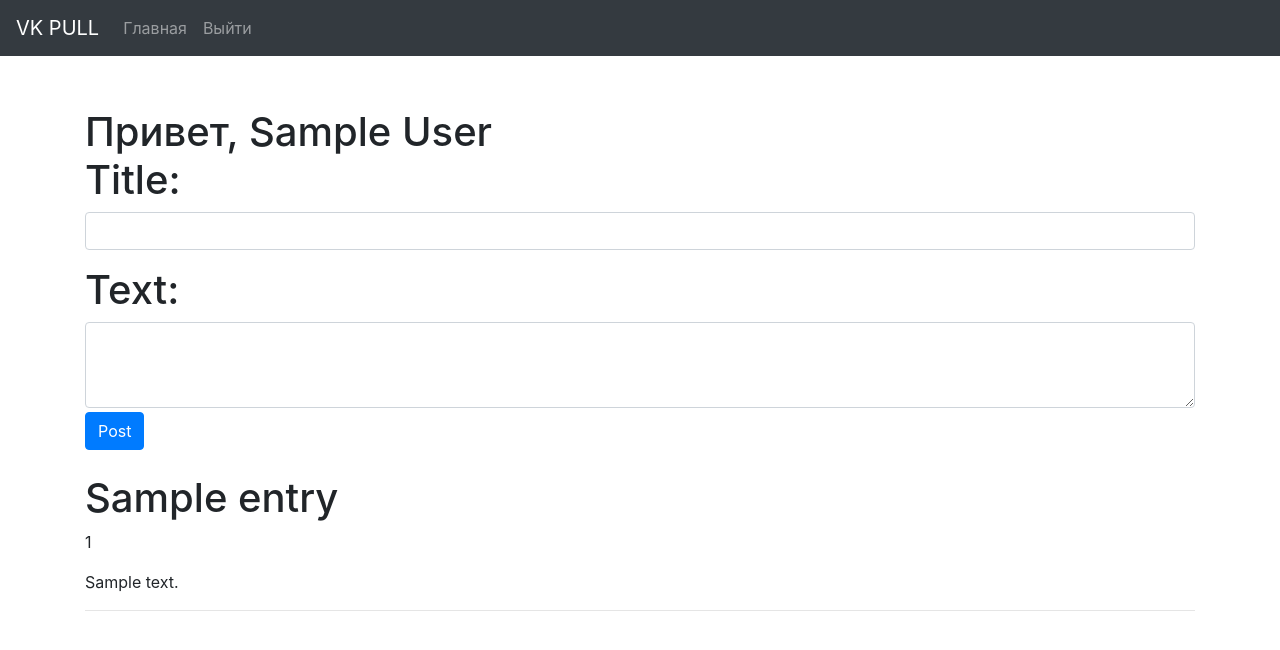
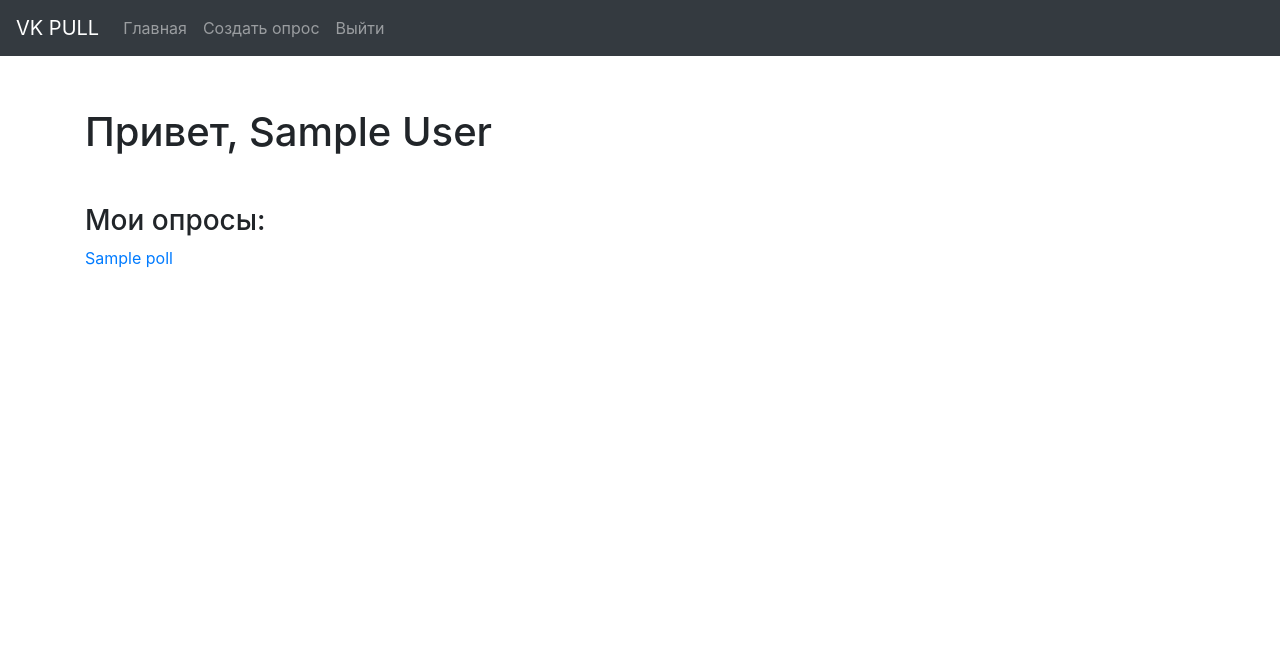
Before and after one commit to andreyvpng/vkpoll, a Flask app: page / in a window 1280 px wide. Shown: the top 650 px of the page. Run offline with Flask 2, Linux system fonts and the light colour scheme; the visitor is signed in with stand-in values (Sample User, id 1); a database or web service that is not in the repository returns one stand-in record (values such as "Sample title"); some libraries are stand-ins or nearby versions.

Commit message:
added features for polls: adding, voting, viewing

```diff
--- a/app/auth.py
+++ b/app/auth.py
@@ -1,8 +1,6 @@
 import requests
-import os
-import psycopg2.extras
 from flask import Blueprint, request, abort, redirect, url_for, session
-from db_helper import get_db
+from db_helper import create_new_user, update_token_of_user, get_user
 
 auth = Blueprint('auth', __name__)
 
@@ -22,6 +20,7 @@ def login():
 	if request.args.get('code') is None:
 		return abort(501)
 
+	# Get api token
 	vk_info = get_vk()
 	data = {
 		'client_id': vk_info['id'],
@@ -29,35 +28,30 @@ def login():
 		'redirect_uri': vk_info['url'],
 		'code': request.args.get('code')
 	}
-	url = 'https://oauth.vk.com/access_token'
-	response = requests.post(url, params=data)
+	response = requests.post('https://oauth.vk.com/access_token', params=data)
 
 	if response.json().get('access_token') is None:
 		abort(501)
 
-	db = get_db()
-	cur = db.cursor()
-	cur.execute('select *from USERS where id = (%s)', [response.json().get('user_id')])
-	check_for_user = cur.fetchall()
+	# Check if the user in the database
+	check_of_user = get_user(response.json().get('user_id'))
+	if not check_of_user:
+		create_new_user(response.json().get('user_id'), response.json().get('access_token'))
+	else:
+		update_token_of_user(response.json().get('access_token'), response.json().get('user_id'))
 
-	if not check_for_user:
-		cur.execute('insert into USERS (id, token) values(%s, %s)',
-			[response.json().get('user_id'), response.json().get('access_token')])
-	else:
-		cur.execute('update USERS set token = (%s) where id = (%s)',
-				[response.json().get('access_token'), response.json().get('user_id')])
-	db.commit()
+	# Get information about the user
+	data = {'user_id': response.json().get('user_id')}
+	url = 'https://api.vk.com/method/users.get'
+	response = requests.post(url, params=data).json()['response'][0]
 
-	session['logged_in'] = True
-	session['user_id'] = response.json().get('user_id')
-	data = {
-		'user_id': session['user_id']
+	information_about_user = {
+		'logged_in': True,
+		'user_id': response['uid'],
+		'first_name': response['first_name'],
+		'last_name': response['last_name']
 	}
-	url = 'https://api.vk.com/method/users.get'
-	response = requests.post(url, params=data).json()
-	response = response['response'][0]
-	session['first_name'] = response['first_name']
-	session['last_name'] = response['last_name']
+	session.update(information_about_user)
 	return redirect(url_for('main.index'))
 
 
--- a/app/main.py
+++ b/app/main.py
@@ -1,30 +1,59 @@
-import psycopg2
-import psycopg2.extras
+from random import choice
+from string import ascii_letters
 from flask import Blueprint, redirect, render_template, session, abort, request, url_for
-from app.auth import get_vk
-from db_helper import get_db
+from db_helper import get_polls_of_user, get_poll, get_possible_choice, create_new_poll, \
+	create_choice, check_part_in_poll
 
 main = Blueprint('main', __name__)
 
 
 @main.route('/')
 def index():
-	db = get_db()
-	cur = db.cursor(cursor_factory=psycopg2.extras.DictCursor)
-	cur.execute('select * from entries')
-	entries = cur.fetchall()
-	vk_info = get_vk()
-	return render_template('index.html', vk_id=vk_info['id'], vk_url=vk_info['url'],
-							session=session, entries=entries)
+	from main import app
+	polls = None
+	if session.get('logged_in'):
+		polls = get_polls_of_user(session.get('user_id'))
+	return render_template('index.html', vk_id=app.config['VK_API_ID'], vk_url=app.config['VK_API_URL'], polls=polls)
 
 
-@main.route('/add', methods=['POST'])
-def add_entry():
+@main.route('/add_poll', methods=['GET', 'POST'])
+def add_poll():
 	if not session.get('logged_in'):
 		abort(401)
-	db = get_db()
-	cur = db.cursor()
-	cur.execute('insert into entries (title, text, user_id) values (%s, %s, %s)',
-				[request.form['title'], request.form['text'], session.get('user_id')])
-	db.commit()
-	return redirect(url_for('main.index'))
+
+	if request.method == "POST":
+		url_of_poll = ''.join(choice(ascii_letters) for _ in range(30))
+		choices = request.form.getlist('choice')
+		print(request.form['title'])
+		create_new_poll(url_of_poll, session['user_id'], request.form['title'], choices)
+		return redirect(url_for('main.show_poll', url_of_poll=url_of_poll))
+	return render_template('add_poll.html')
+
+
+@main.route('/poll_<url_of_poll>')
+def show_poll(url_of_poll):
+	if not session.get('logged_in'):
+		abort(401)
+	poll = get_poll(url_of_poll)
+	if not poll:
+		abort(404)
+
+	options = get_possible_choice(poll['id'])
+	user_choice = check_part_in_poll(session['user_id'], options)
+	return render_template('poll.html', poll=poll, options=options, user_choice=user_choice)
+
+
+@main.route('/make_choice', methods=['POST'])
+def make_choice():
+	if not session.get('logged_in'):
+		abort(401)
+
+	poll_id = request.form.get('poll_id')
+	choice_id = request.form.get('choice_id')
+
+	options = get_possible_choice(poll_id)
+	user_choice = check_part_in_poll(session['user_id'], options)
+
+	if not user_choice['answered']:
+		create_choice(session['user_id'], poll_id, choice_id)
+	return redirect(url_for('main.show_poll', url_of_poll=request.form.get('poll_url')))
--- a/db_helper.py
+++ b/db_helper.py
@@ -27,3 +27,103 @@ def init_db(app):
 	with app.open_resource('schema.sql', mode='r') as f:
 		cur.execute(f.read())
 	db.commit()
+
+
+def create_new_user(user_id, user_token):
+	db = get_db()
+	cur = db.cursor()
+	cur.execute('insert into USERS (id, token) values(%s, %s)', [user_id, user_token])
+	db.commit()
+
+
+def update_token_of_user(user_id, user_token):
+	db = get_db()
+	cur = db.cursor()
+	cur.execute('update USERS set token = (%s) where id = (%s)', [user_id, user_token])
+	db.commit()
+
+
+def get_user(user_id):
+	db = get_db()
+	cur = db.cursor()
+	cur.execute('select *from USERS where id = (%s)', [user_id])
+	user = cur.fetchall()
+	return user
+
+
+def get_polls_of_user(user_id):
+	db = get_db()
+	cur = db.cursor(cursor_factory=psycopg2.extras.DictCursor)
+	cur.execute('select * from polls where user_id = (%s)', [user_id])
+	polls = cur.fetchall()
+	return polls
+
+
+def create_new_poll(poll_url, user_id, poll_question, choices):
+	db = get_db()
+	cur = db.cursor(cursor_factory=psycopg2.extras.DictCursor)
+	cur.execute("insert into polls (url, user_id, question) values(%s, %s, %s)", [poll_url, user_id, poll_question])
+
+	cur.execute('select *from polls where url = (%s)', [poll_url])
+	pull_id = cur.fetchall()[0]['id']
+	for possible_choice in choices:
+		if possible_choice:
+			cur.execute('insert into possible_choice(poll_id, text) values(%s, %s)', [pull_id, possible_choice])
+	db.commit()
+
+
+def get_poll(url_of_poll):
+	db = get_db()
+	cur = db.cursor(cursor_factory=psycopg2.extras.DictCursor)
+	cur.execute('select *from polls where url = (%s)', [url_of_poll])
+	poll = cur.fetchall()
+	ans = dict()
+	if poll:
+		poll = poll[0]
+		ans = {
+			'title': poll['question'],
+			'id': poll['id'],
+			'user_id': poll['user_id'],
+			'url': poll['url']
+		}
+	return ans
+
+
+def get_possible_choice(poll_id):
+	db = get_db()
+	cur = db.cursor(cursor_factory=psycopg2.extras.DictCursor)
+	cur.execute('select * from possible_choice where poll_id = (%s)', [poll_id])
+	options = cur.fetchall()
+	ans = dict()
+	for option in options:
+		cur.execute("""select user_id from user_choice where poll_id = (%s) and
+		choice_id= (%s);""", [option['poll_id'], option['id']])
+
+		users = [item[0] for item in cur.fetchall()]
+		ans[option['text']] = {
+			'id': option['id'],
+			'users': users,
+			'count': len(users)
+		}
+	return ans
+
+
+def check_part_in_poll(user_id, options):
+	user_choice = {
+		'answered': False,
+		'choice_id': None
+	}
+	for option in options.keys():
+		user_choice['answered'] = user_choice['answered'] or (user_id in options[option]['users'])
+		if user_choice['answered']:
+			print(options[option]['id'])
+			user_choice['choice_id'] = options[option]['id']
+			break
+	return user_choice
+
+
+def create_choice(user_id, poll_id, choice_id):
+	db = get_db()
+	cur = db.cursor(cursor_factory=psycopg2.extras.DictCursor)
+	cur.execute('insert into user_choice(user_id, poll_id, choice_id) values(%s, %s, %s)', [user_id, poll_id, choice_id])
+	db.commit()
--- a/main.py
+++ b/main.py
@@ -1,6 +1,6 @@
 import os
 from flask import Flask, g
-from db_helper import init_db, connect_db
+from db_helper import init_db
 from config import config
 from app.main import main as main_blueprint
 from app.auth import auth as auth_blueprint
--- a/templates/base.html
+++ b/templates/base.html
@@ -31,6 +31,9 @@
                     </li>
                     {% else %}
                     <li class="nav-item">
+                        <a class="nav-link" href="{{ url_for('main.add_poll') }}">Создать опрос</a>
+                    </li>
+                    <li class="nav-item">
                         <a class="nav-link" href="{{ url_for('auth.logout') }}">Выйти</a>
                     </li>
                     {% endif %}
--- a/templates/index.html
+++ b/templates/index.html
@@ -6,25 +6,17 @@
     {% else %}
     Привет
     {% endif %}
-
+</h1>
     {% if session['logged_in'] %}
-    <form action="{{ url_for('main.add_entry') }}" method=post class=add-entry>
-        <div class="form-group">
-            <label for="exampleFormControlInput1">Title:</label>
-            <input class="form-control" id="exampleFormControlInput1" name="title">
-        </div>
-        <div class="form-group">
-            <label for="exampleFormControlTextarea1">Text:</label>
-            <textarea class="form-control" name="text" rows="3"></textarea>
-            <button type="submit" class="btn btn-primary mb-2" value="Share">Post</button>
-      </div>
-    </form>
-    {% for entry in entries %}
-        <h1>{{ entry.title }}</h1>
-        <p>{{ entry.user_id }}</p>
-        <p>{{ entry.text }}</p>
-        <hr>
+    <h3 class="mt-5">Мои опросы:</h3>
+    {% for poll in polls %}
+        <p>
+            <a href="{{ url_for('main.show_poll', url_of_poll=poll.url) }}">
+                {{ poll.question }}
+            </a>
+        </p>
+    {% else %}
+    <p>У вас пока нет опросов, может пора создать? :)</p>
     {% endfor %}
     {% endif %}
-</h1>
 {% endblock %}
```
Also changed, not shown: schema.sql (+29 -6 lines), templates/add_poll.html (added, +29 -0 lines), templates/poll.html (added, +34 -0 lines).
